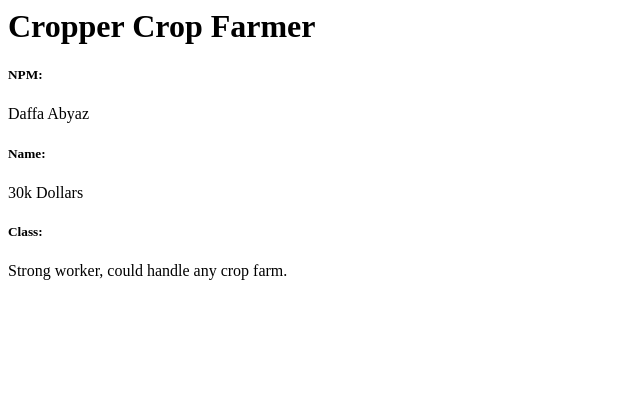
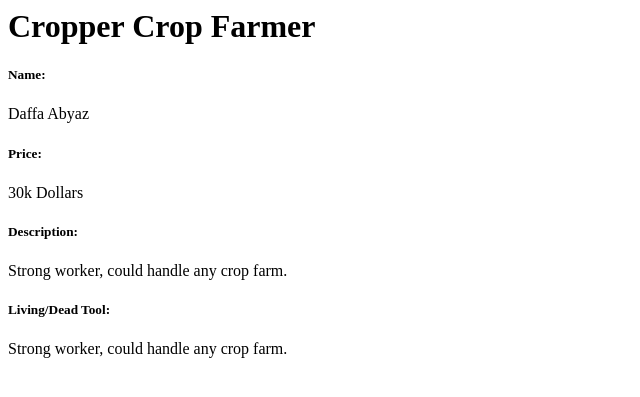
Before and after one commit to yasweh/sigmart, a Django app: page / in a window 1280 px wide. Shown: the top 397 px of the page, without its empty margins (0-640 px from the left). Run offline with Django 5.2, Linux system fonts and the light colour scheme.

Commit message:
added tool type

```diff
--- a/main/templates/main.html
+++ b/main/templates/main.html
@@ -1,8 +1,10 @@
 <h1>Cropper Crop Farmer</h1>
 
-<h5>NPM: </h5>
+<h5>Name: </h5>
 <p>{{ Name }}<p>
-<h5>Name: </h5>
+<h5>Price: </h5>
 <p>{{ Price }}<p>
-<h5>Class: </h5>
+<h5>Description: </h5>
 <p>{{ Description }}<p>
+<h5>Living/Dead Tool: </h5>
+<p>{{ Description }}<p>
--- a/main/views.py
+++ b/main/views.py
@@ -4,7 +4,8 @@ def show_main(request):
     context = {
         'Name' : 'Daffa Abyaz',
         'Price': '30k Dollars',
-        'Description': 'Strong worker, could handle any crop farm.'
+        'Description': 'Strong worker, could handle any crop farm.',
+        'Type': 'Living Tool'
     }
 
     return render(request, "main.html", context)
```
